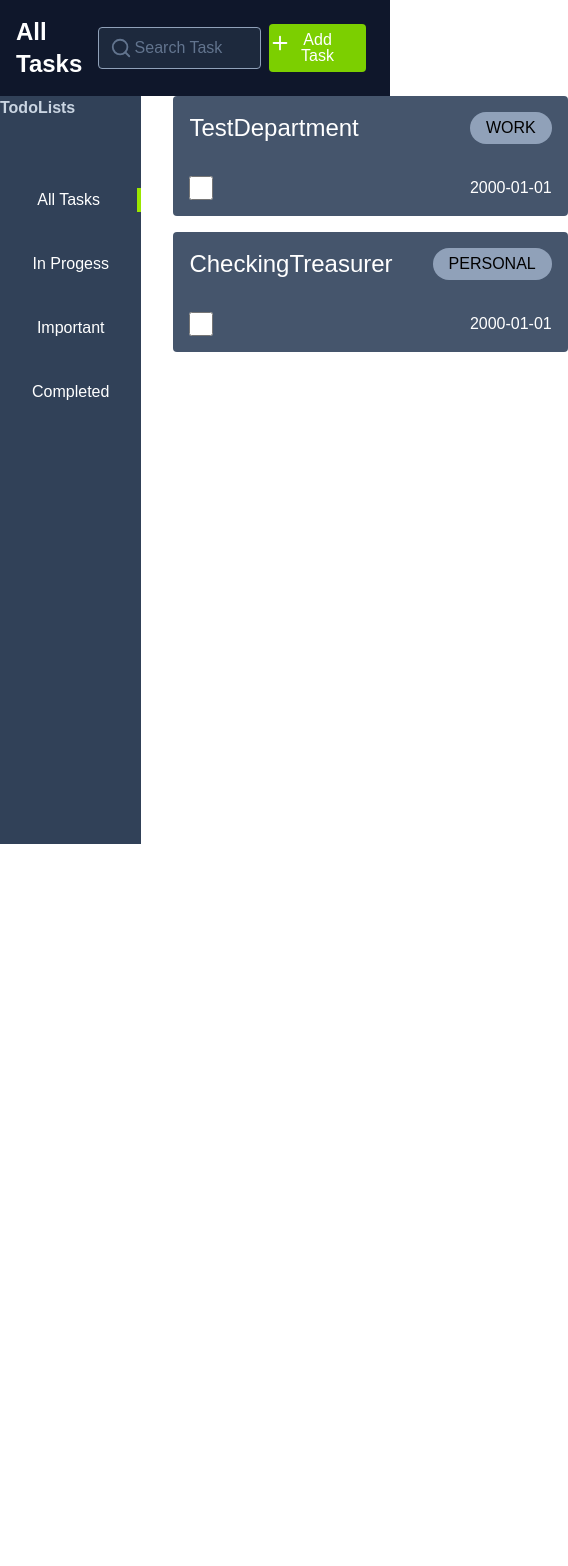
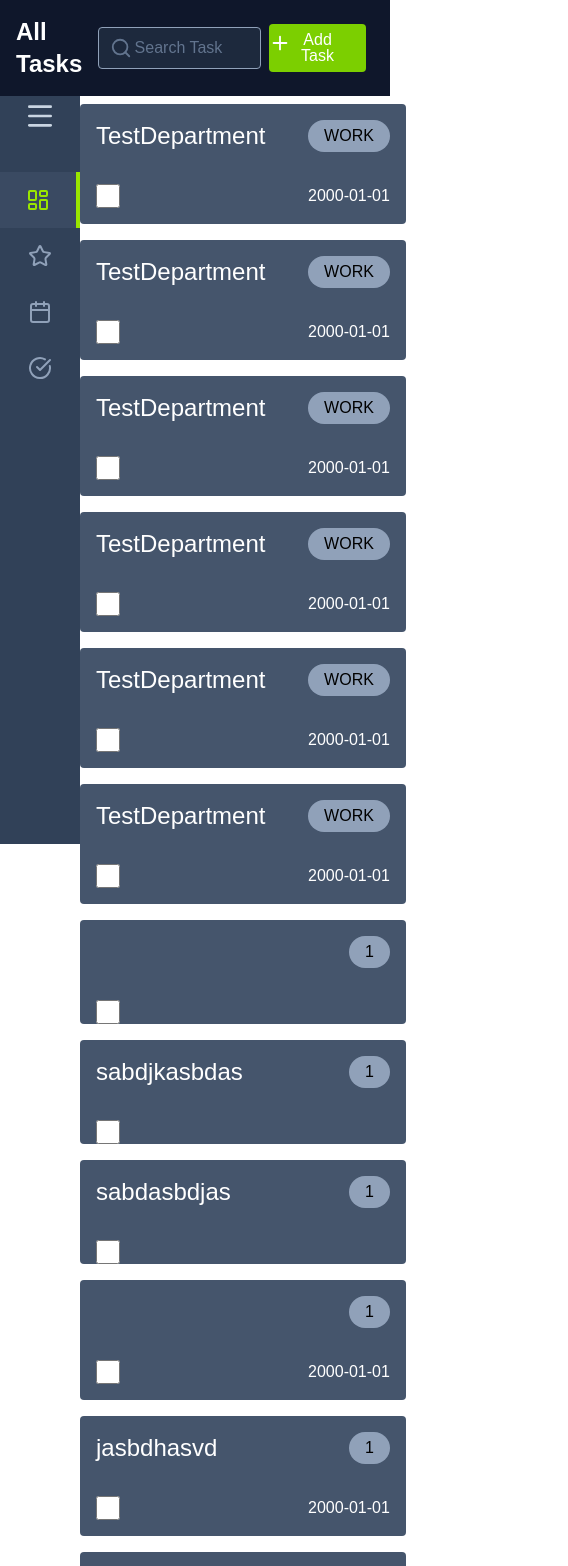
Before and after one commit to ashokbhattaraii/todoapp, a Next.js app: page / in a window 390 px wide. Shown: the top 1566 px of the page, 568 px wide, since content can reach past the window. Before the commit the page ends 844 px from the top, so only its background shows below. Built offline with nearby package versions, Linux system fonts and the light colour scheme.

Commit message:
movie  responsiveness

```diff
--- a/app/Component/Context/FormContext.tsx
+++ b/app/Component/Context/FormContext.tsx
@@ -4,8 +4,11 @@ const FormContext = createContext<any>(null);
 
 export function FormProvider({ children }: any) {
   const [formClose, setFormState] = useState(false);
+  const [filter, setFilter] = useState("All Tasks");
   return (
-    <FormContext.Provider value={{ formClose, setFormState }}>
+    <FormContext.Provider
+      value={{ formClose, setFormState, setFilter, filter }}
+    >
       {children}
     </FormContext.Provider>
   );
--- a/app/Component/addarea/add.tsx
+++ b/app/Component/addarea/add.tsx
@@ -34,7 +34,7 @@ export default function Add({ onAddTodo, todoList }: any) {
 
   return (
     <>
-      <div className="flex w-full mt-20 px-4">
+      <div className="flex ml-20 mt w-full mt-22 justify-center">
         <div>
           {todoList.length > 0 ? (
             todoList.map((todo: any, index: any) => {
@@ -54,15 +54,19 @@ export default function Add({ onAddTodo, todoList }: any) {
                         key={index}
                         className="flex gap-10 px-4 max-w-4xl py-4"
                       >
-                        <p className="text-2xl text-white hover:text-lime-400">
+                        <p
+                          key={index}
+                          className="text-2xl text-white hover:text-lime-400"
+                        >
                           {todo.name}
                         </p>
                         <p className="ml-auto rounded-2xl bg-slate-400 px-4 py-1 text-black hover:bg-slate-300">
                           {todo.category.toUpperCase()}
                         </p>
                       </div>
-                      <div className="flex">
+                      <div className="flex" key={index}>
                         <input
+                          key={index}
                           type="checkbox"
                           className="ml-4 mt-4 h-6 w-6 cursor-pointer rounded border-slate-600 bg-slate-800 accent-lime-500 transition-all hover:scale-110 "
                         />
--- a/app/Component/navbar/navbar.tsx
+++ b/app/Component/navbar/navbar.tsx
@@ -4,7 +4,7 @@ import Button from "../button";
 export default function Navbar() {
   return (
     <>
-      <header className=" fixed left-0 right-0 w-full  bg-slate-900 text-white">
+      <header className=" fixed left-0 right-0 w-full z-100 bg-slate-900 text-white">
         <div className="flex justify items-center py-4 gap-2">
           <h1 className="text-2xl  font-extrabold ml-4 w-[45%]">All Tasks</h1>
           <div
--- a/app/Component/sidebar/sidebar.tsx
+++ b/app/Component/sidebar/sidebar.tsx
@@ -1,38 +1,71 @@
-import Button from "../button";
+"use client";
+import {
+  Menu,
+  LayoutDashboard,
+  Star,
+  Calendar,
+  CheckCircle,
+} from "lucide-react";
+import { useState } from "react";
+import { useFormContext } from "../Context/FormContext";
 
-import { useState } from "react";
 export default function Sidebar() {
-  const selectedClass = " border-r-4 border-lime-400 ";
+  const [menuOpen, setMenuOpen] = useState(false);
+  const { filter, setFilter } = useFormContext();
+
+  const selectedClass =
+    "border-r-4 border-lime-400 bg-slate-600/50 text-lime-400";
+  const defaultClass = "text-slate-400 hover:bg-slate-800 hover:text-white";
+
+  const menuItems = [
+    { name: "All Tasks", icon: <LayoutDashboard size={24} /> },
+    { name: "Important", icon: <Star size={24} /> },
+    { name: "Planned", icon: <Calendar size={24} /> },
+    { name: "Completed", icon: <CheckCircle size={24} /> },
+  ];
+
   return (
-    <>
+    <div
+      className={`fixed bg-slate-700 min-h-screen flex flex-col pt-10 transition-all duration-300 ease-in-out shrink-0 ${
+        menuOpen ? "w-64" : "w-20"
+      }`}
+    >
       <div
-        id="sideBarContainer"
-        className="  bg-slate-700  min-h-screen w-64  text-slate-300 pt-20 flex flex-col gap-5  "
+        className={`flex items-center mb-10 px-6 ${
+          menuOpen ? "justify-between" : "justify-center"
+        }`}
       >
-        <h1 className="text-slate-300 mt-4   font-extrabold">TodoLists</h1>
-        <div
-          id="subDivide"
-          className="flex flex-col gap-2 mt-8   w-full text-white"
-        >
+        {menuOpen && (
+          <div className="mt-15">
+            <h1 className="text-slate-300 font-extrabold text-xl truncate">
+              TodoLists
+            </h1>
+          </div>
+        )}
+        <Menu
+          size={32}
+          className="text-slate-300 mt-15 cursor-pointer hover:text-lime-400 transition-colors"
+          onClick={() => setMenuOpen(!menuOpen)}
+        />
+      </div>
+
+      <div className="flex flex-col w-full">
+        {menuItems.map((item) => (
           <button
-            className={`flex items-center justify-center px-8 gap-6 my-4  ${selectedClass}`}
+            key={item.name}
+            onClick={() => setFilter(item.name)}
+            className={`flex items-center py-4 transition-all ${
+              menuOpen ? "px-8 gap-6" : "justify-center"
+            } ${filter === item.name ? selectedClass : defaultClass}`}
+            title={!menuOpen ? item.name : ""}
           >
-            <span>All Tasks</span>
+            <div className="">{item.icon}</div>
+            {menuOpen && (
+              <span className="font-medium truncate">{item.name}</span>
+            )}
           </button>
-
-          <button className="flex items-center justify-center px-8 gap-6  my-4  ">
-            <span>In Progess</span>
-          </button>
-
-          <button className="flex items-center justify-center px-8 gap-6  my-4   ">
-            <span>Important</span>
-          </button>
-
-          <button className="flex items-center justify-center px-8 gap-6  my-4">
-            <span>Completed</span>
-          </button>
-        </div>
+        ))}
       </div>
-    </>
+    </div>
   );
 }
--- a/app/page.tsx
+++ b/app/page.tsx
@@ -54,7 +54,7 @@ export default function Home() {
   return (
     <>
       <div className="w-full">
-        <div id="content" className="flex gap-4 md:max-w-7xl max-w-4xl w-full ">
+        <div id="content" className="flex  md:max-w-7xl max-w-4xl w-full ">
           <Sidebar />
           <Add
             onAddTodo={saveTodo}
--- a/data/todoList.json
+++ b/data/todoList.json
@@ -1,4 +1,10 @@
 [
+    {
+    "name": "TestDepartment",
+    "date": "2000-01-01",
+    "category": "Work",
+    "priority": "important"
+  },
   {
     "name": "TestDepartment",
     "date": "2000-01-01",
@@ -6,9 +12,112 @@
     "priority": "important"
   },
   {
-    "name": "CheckingTreasurer",
+    "name": "TestDepartment",
+    "date": "2000-01-01",
+    "category": "Work",
+    "priority": "important"
+  },
+  {
+    "name": "TestDepartment",
+    "date": "2000-01-01",
+    "category": "Work",
+    "priority": "important"
+  },
+  {
+    "name": "TestDepartment",
+    "date": "2000-01-01",
+    "category": "Work",
+    "priority": "important"
+  },
+  {
+    "name": "TestDepartment",
+    "date": "2000-01-01",
+    "category": "Work",
+    "priority": "important"
+  },
+  {
+    "name": "",
+    "date": "",
+    "category": "1"
+  },
+  {
+    "name": "sabdjkasbdas",
+    "date": "",
+    "category": "1"
+  },
+  {
+    "name": "sabdasbdjas",
+    "date": "",
+    "category": "1"
+  },
+  {
+    "name": "",
+    "date": "2000-01-01",
+    "category": "1"
+  },
+  {
+    "name": "jasbdhasvd",
+    "date": "2000-01-01",
+    "category": "1"
+  },
+  {
+    "name": "TestDepartment",
+    "date": "",
+    "category": "Hello"
+  },
+  {
+    "name": "",
+    "date": "",
+    "category": "Hello"
+  },
+  {
+    "name": "asdsad",
     "date": "2000-01-01",
     "category": "Personal",
+    "status": "in-progress",
+    "priority": "normal"
+  },
+  {
+    "name": "",
+    "date": "",
+    "category": "1"
+  },
+  {
+    "name": "sabdjkasbdas",
+    "date": "",
+    "category": "1"
+  },
+  {
+    "name": "sabdasbdjas",
+    "date": "",
+    "category": "1"
+  },
+  {
+    "name": "",
+    "date": "2000-01-01",
+    "category": "1"
+  },
+  {
+    "name": "jasbdhasvd",
+    "date": "2000-01-01",
+    "category": "1"
+  },
+  {
+    "name": "TestDepartment",
+    "date": "",
+    "category": "Hello"
+  },
+  {
+    "name": "",
+    "date": "",
+    "category": "Hello"
+  },
+  {
+    "name": "asdsad",
+    "date": "2000-01-01",
+    "category": "Personal",
+    "status": "in-progress",
     "priority": "normal"
   }
+
 ]
```
